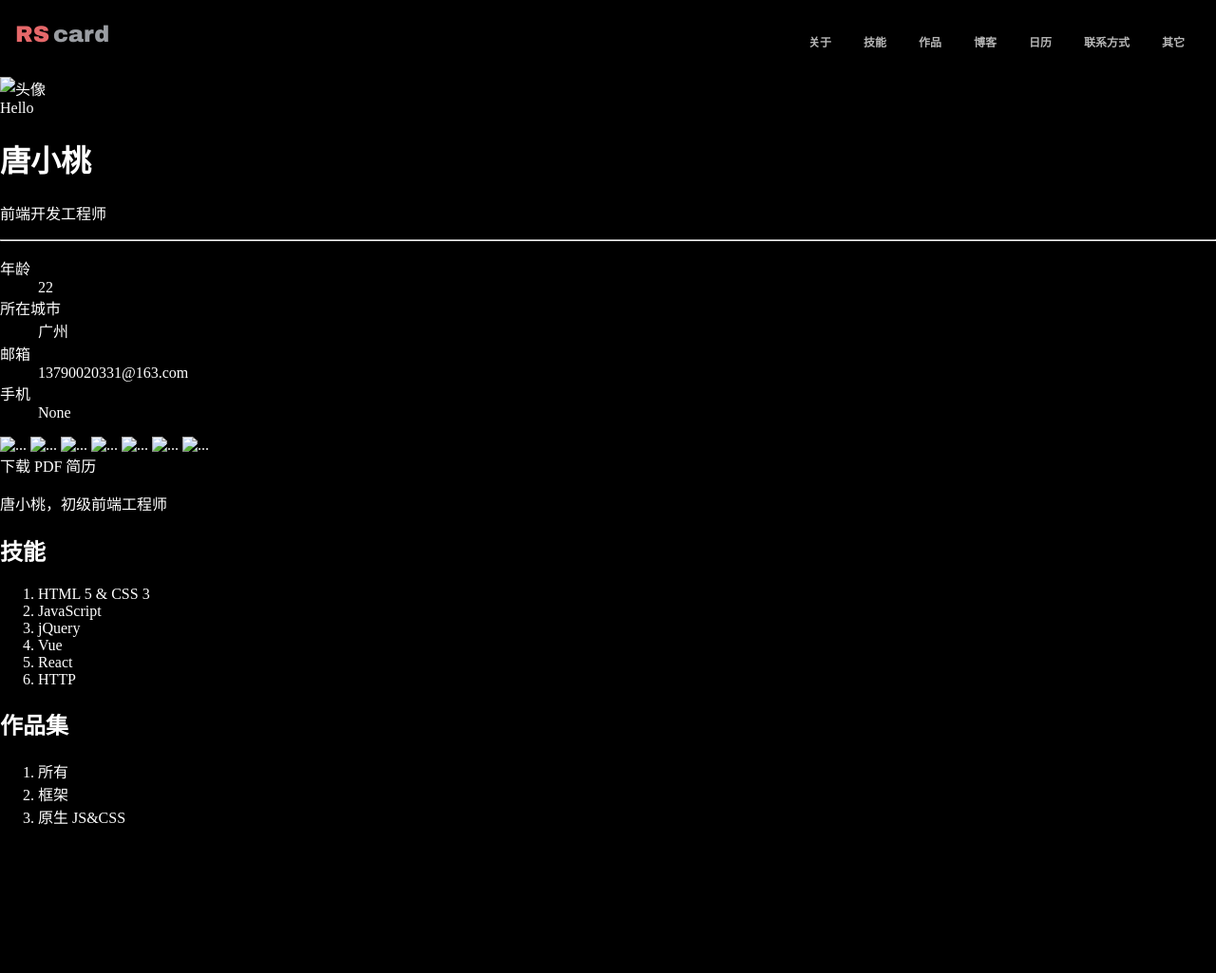
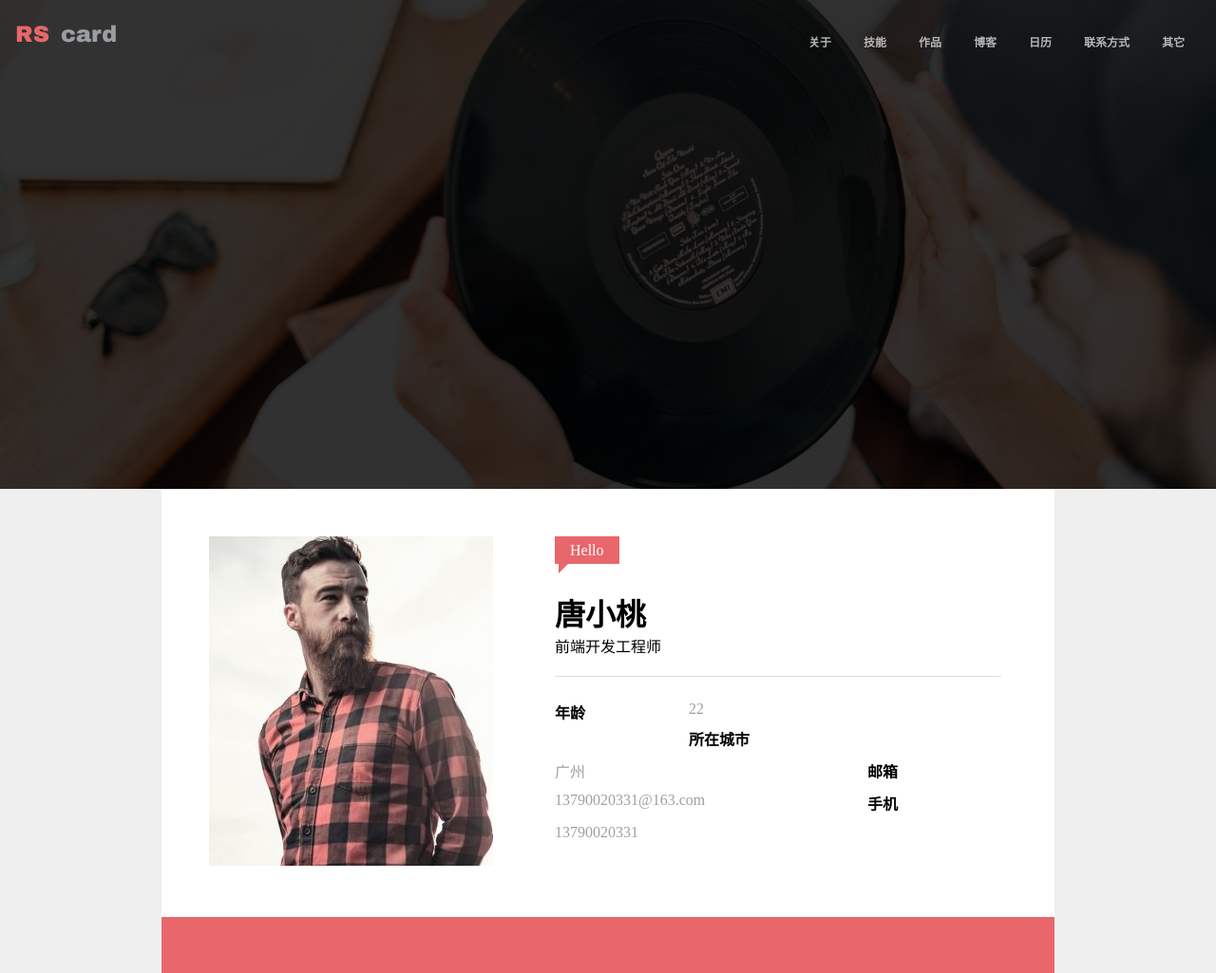
Before and after one commit to ppambler/cv-1, a plain HTML site: page index.html in a window 1280 px wide. Shown: the top 1025 px of the page at 95% size. Before the commit the page ends 888 px from the top, so only its background shows below. Drawn offline with Linux system fonts and the light colour scheme.

Commit message:
为banner和userCard添加样式

```diff
--- a/a.css
+++ b/a.css
@@ -1,7 +1,15 @@
 body {
-     background: black;
-     color: white;
+     background: #efefef;
      margin: 0;
+}
+* {
+    margin: 0;
+    padding: 0;
+}
+hr {
+    height: 0;
+    border: none;
+    border-top: 1px solid #DEDEDE;
 }
 a {
     text-decoration: none;
@@ -15,9 +23,15 @@ a {
 
 /* topNavBar-start */
 .topNavBar {
-    padding: 20px 16px;
+    padding: 20px 0;
+    position: fixed;
+    top: 0;
+    left: 0;
+    width: 100%;
 }
-
+.topNavBar .topNavBar-inner {
+    padding: 0 16px;
+}
 /* nav-start */
 .topNavBar  nav {
     padding-top: 7px;
@@ -63,3 +77,96 @@ a {
 /* logo-end */
 
 /* topNavBar-end */
+
+/* banner-start */
+.banner {
+    height: 515px;
+    background-image: url(img/rs-cover.jpg);
+    background-position: center center;
+    background-size: cover;
+}
+.banner .mask {
+    /* 宽度自适应 */
+    height: 515px;
+    background-color: rgba(0, 0, 0, 0.8);
+}
+/* banner-end */
+
+/* main-start */
+.userCard {
+    max-width: 940px;
+    margin: 0 auto;
+    background-color: #fff;
+}
+.userCard .welcome {
+    background-color: #E8676B;
+    color: #FFF;
+    display: inline-block;
+    padding: 4px 16px;
+    line-height: 21px;
+    position: relative;
+    margin-bottom: 10px;
+}
+.userCard .welcome .triangle {
+    /* 为了让span变成div */
+    display: block;
+    border: 10px solid transparent;
+    width: 0;
+    border-left-color: #E8676B;
+    border-top-width: 0px;
+    position: absolute;
+    left: 4px;
+    top: 100%;
+}
+.userCard .text {
+    float: left;
+    margin-left: 65px;
+    width: 470px;
+}
+.userCard .text h1 {
+    margin-top: 18px;
+}
+.userCard .text hr {
+    margin: 20px 0;
+}
+.userCard .picture {
+    float: left;
+}
+.userCard .pictureAndText {
+    padding: 50px;
+}
+.userCard dl dt,
+.userCard dl dd {
+    float: left;
+    padding: 5px 0;
+}
+.userCard dl dt {
+    width: 30%;
+    font-weight: bold;
+}
+.userCard dl dd {
+    width: 70%;
+    color: #9da0a7;
+}
+.userCard .media {
+    text-align: center;
+    background-color: #E8676B;
+}
+.userCard .media a {
+    display: inline-block;
+    width: 40px;
+    line-height: 30px;
+    padding: 5px 0;
+    border-radius: 50%;
+    margin: 16px;
+}
+.userCard .media a:hover {
+    background-color: #D05C60;
+}
+.userCard .media svg {
+    width: 30px;
+    height: 30px;
+    fill: white;
+    vertical-align: top;
+}
+/* main-end */
--- a/index.html
+++ b/index.html
@@ -7,13 +7,26 @@
     <meta http-equiv="X-UA-Compatible" content="ie=edge">
     <title>唐小桃的个人简历</title>
     <link rel="stylesheet" href="a.css">
+    <script src="//at.alicdn.com/t/font_586044_hnash3ry74dyrpb9.js"></script>
+    <style type="text/css">
+        .icon {
+            width: 1em;
+            height: 1em;
+            vertical-align: -0.15em;
+            fill: currentColor;
+            overflow: hidden;
+        }
+    </style>
+
 </head>
 
 <body>
     <!-- topNavBar-start -->
-    <div class="topNavBar clearfix">
+    <div class="topNavBar">
+        <div class="topNavBar-inner clearfix">
             <a href="#" class="logo" alt='logo'>
-            <span class="rs">RS</span><span class="card">card</span>
+                <span class="rs">RS</span>
+                <span class="card">card</span>
             </a>
 
             <nav>
@@ -42,16 +55,21 @@
                 </ul>
             </nav>
         </div>
+    </div>
     <!-- topNavBar-end -->
-    <div class="banner" style="background-image: url(#)"></div>
+    <div class="banner">
+        <div class="mask"></div>
+    </div>
     <main>
-        <div class="card">
+        <div class="userCard">
+            <div class="pictureAndText clearfix">
                 <div class="picture">
-                <img src="" alt="头像">
+                    <img src="img/avatar.jpg" width="299" height="347" alt="头像">
                 </div>
                 <div class="text">
-                <div class="profile">
-                    <span class="welcome">Hello</span>
+                    <span class="welcome">Hello
+                        <span class="triangle"></span>
+                    </span>
                     <h1>唐小桃</h1>
                     <p>前端开发工程师</p>
                     <hr>
@@ -63,33 +81,33 @@
                         <dt>邮箱</dt>
                         <dd>13790020331@163.com</dd>
                         <dt>手机</dt>
-                        <dd>None</dd>
+                        <dd>13790020331</dd>
                     </dl>
+                </div>
             </div>
             <footer class="media">
                 <a href="#">
-                        <img src="#" alt="...">
+                    <svg class="icon" aria-hidden="true">
+                        <use xlink:href="#icon-github"></use>
+                    </svg>
+                </a>
+                <!-- <a href="#">
+                    <svg class="icon" aria-hidden="true">
+                        <use xlink:href="#icon-CN_jianshu"></use>
+                    </svg>
+                </a> -->
+                <a href="#">
+                    <svg class="icon" aria-hidden="true">
+                        <use xlink:href="#icon-twitter"></use>
+                    </svg>
                 </a>
                 <a href="#">
-                        <img src="#" alt="...">
+                    <svg class="icon" aria-hidden="true">
+                        <use xlink:href="#icon-weibo"></use>
+                    </svg>
                 </a>
-                    <a href="#">
-                        <img src="#" alt="...">
-                    </a>
-                    <a href="#">
-                        <img src="#" alt="...">
-                    </a>
-                    <a href="#">
-                        <img src="#" alt="...">
-                    </a>
-                    <a href="#">
-                        <img src="#" alt="...">
-                    </a>
-                    <a href="#">
-                        <img src="#" alt="...">
-                    </a>
+
             </footer>
-            </div>
         </div>
 
         <a class="button" href="#">下载 PDF 简历</a>
```
Also changed, not shown: img/avatar.jpg (added), img/avatar1.jpg (added), img/rs-cover.jpg (added). Lines whose indentation alone changed are shown as unchanged.
